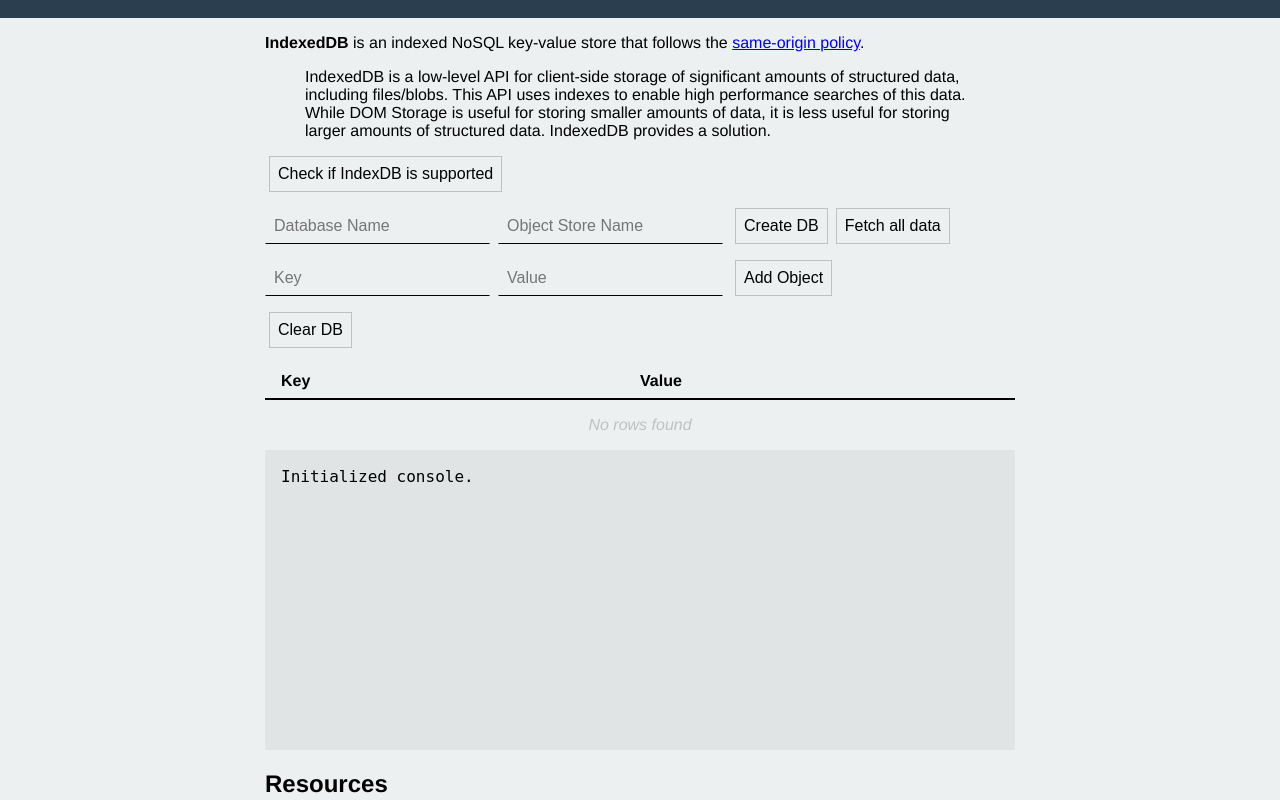
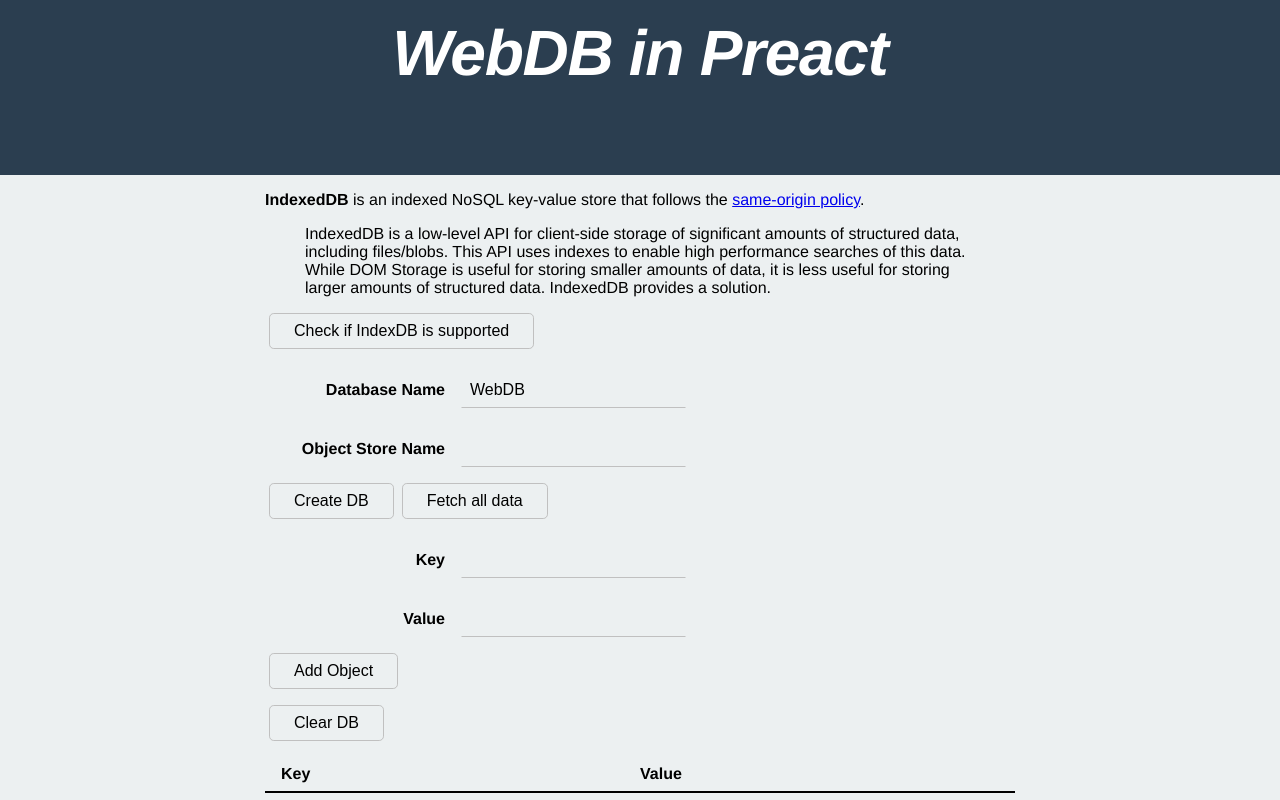
Before and after one commit to danyim/webdb, a Preact app: page / in a window 1280 px wide. Shown: the top 800 px of the page. Built offline with nearby package versions, Linux system fonts and the light colour scheme.

Commit message:
adding error handling for duplicate keys and improving styling (added labels) for inputs

```diff
--- a/src/App.css
+++ b/src/App.css
@@ -1,9 +1,12 @@
 .App {
-  display: flex;
-  flex-flow: column nowrap;
-  justify-content: center;
   height: 100%;
   width: 100%;
+}
+
+header {
+  height: 175px;
+  display: block;
+  background-color: #2b3e50;
 }
 
 .App-header {
@@ -26,9 +29,3 @@
   width: 750px;
   margin: 0 auto;
 }
-
-header {
-  height: 175px;
-  display: block;
-  background-color: #2b3e50;
-}
--- a/src/App.js
+++ b/src/App.js
@@ -13,7 +13,7 @@ class App extends Component {
     this.state = {
       console: ['Initialized console.'],
       items: [],
-      dbName: 'Test'
+      dbName: 'WebDB'
     }
   }
 
@@ -43,17 +43,31 @@ class App extends Component {
     })
   }
 
-  init = (dbName, objectStoreName = 'Test') => {
-    this.log(`Creating database '${dbName}'...`)
-    this.db = idb.open(dbName, 1, upgradeDb => {
+  init = (dbName, objectStoreName) => {
+    if (!objectStoreName) {
+      this.log(`Error: Object store name can't be null`)
+      return false
+    }
+    this.log(`Creating '${objectStoreName}' in '${dbName}'...`)
+    this.db = idb
+      .open(dbName, 1, upgradeDb => {
+        console.log('in upgrade')
         if (!upgradeDb.objectStoreNames.contains(objectStoreName)) {
-        this.log(`Creating object store '${objectStoreName}' in '${dbName}'`)
           upgradeDb.createObjectStore(objectStoreName, { keyPath: 'key' })
+          this.log(`Object store '${objectStoreName}' in '${dbName}' created!`)
         } else {
           this.log(
             `Object store '${objectStoreName}' in '${dbName}' already exists!`
           )
         }
+      })
+      // .then(data => {
+      //   console.log(data)
+      // })
+      .catch(() => {
+        this.log(
+          `Error creating object store '${objectStoreName}' in '${dbName}' created!`
+        )
       })
   }
 
@@ -61,7 +75,7 @@ class App extends Component {
     return idb.open(dbName, 1)
   }
 
-  getAll = (dbName, objectStoreName = 'Test') => {
+  getAll = (dbName, objectStoreName) => {
     this.open(dbName)
       .then(db => {
         const tx = db.transaction(objectStoreName, 'readonly')
@@ -78,7 +92,16 @@ class App extends Component {
       })
   }
 
-  add = (dbName, data, objectStoreName = 'Test') => {
+  add = (dbName, objectStoreName, data) => {
+    if (
+      this.state.objectStoreName === objectStoreName &&
+      this.state.items.findIndex(v => v.key === data.key) >= 0
+    ) {
+      this.log(
+        `Write object failed. Key '${data.key}' exists in '${objectStoreName}'.`
+      )
+      return false
+    }
     this.open(dbName)
       .then(db => {
         const tx = db.transaction(objectStoreName, 'readwrite')
@@ -86,7 +109,9 @@ class App extends Component {
         const item = {
           ...data
         }
-        this.log(`Writing an object to '${objectStoreName}' in '${dbName}'...`)
+        this.log(
+          `Trying to write an object to '${objectStoreName}' in '${dbName}'...`
+        )
         store.add(item)
         return tx.complete
       })
@@ -98,7 +123,7 @@ class App extends Component {
       })
   }
 
-  clear = (dbName, objectStoreName = 'Test') => {
+  clear = (dbName, objectStoreName) => {
     if (!confirm('Are you sure?')) return
     this.open(dbName)
       .then(db => {
@@ -142,18 +167,24 @@ class App extends Component {
             Check if IndexDB is supported
           </button>
           <p />
+          <label htmlFor="dbName">
+            <span>Database Name</span>
             <input
               name="dbName"
               type="text"
-            placeholder="Database Name"
               onChange={this.handleInputChange}
+              value="WebDB"
             />
+          </label>
+
+          <label htmlFor="objectStoreName">
+            <span>Object Store Name</span>
             <input
               name="objectStoreName"
               type="text"
-            placeholder="Object Store Name"
               onChange={this.handleInputChange}
             />
+          </label>
           <button
             onClick={() => {
               this.init(this.state.dbName, this.state.objectStoreName)
@@ -170,22 +201,27 @@ class App extends Component {
           </button>
           <p />
 
+          <label htmlFor="newObjectKey">
+            <span>Key</span>
             <input
               name="newObjectKey"
               type="text"
-            placeholder="Key"
               onChange={this.handleInputChange}
             />
+          </label>
+
+          <label htmlFor="newObjectValue">
+            <span>Value</span>
             <input
               name="newObjectValue"
               type="text"
-            placeholder="Value"
               onChange={this.handleInputChange}
             />
+          </label>
 
           <button
             onClick={() => {
-              this.add(this.state.dbName, {
+              this.add(this.state.dbName, this.state.objectStoreName, {
                 key: this.state.newObjectKey,
                 value: this.state.newObjectValue
               })
--- a/src/index.css
+++ b/src/index.css
@@ -24,8 +24,9 @@ button {
   background-color: transparent;
   transition: 0.5s all;
   cursor: pointer;
-  padding: 0.5rem;
+  padding: 0.5rem 1.5rem;
   margin: 0 0.25rem;
+  border-radius: 0.3rem;
 }
 
 button:hover,
@@ -37,7 +38,7 @@ input[type="text"] {
   font-size: 1.0rem;
   outline: 0;
   border: 1px solid transparent;
-  border-bottom-color: black;
+  border-bottom-color: #c0c0c0;
   background-color: transparent;
   transition: 0.2s all;
   padding: 0.5rem;
@@ -49,5 +50,20 @@ input[type="text"]:hover {
 }
 
 input[type="text"]:focus {
-  /* border-color: black; */
+  border-bottom-color: black;
 }
+
+label {
+  display: block;
+  margin: 1rem;
+}
+
+label span {
+  font-size: 1rem;
+  font-weight: bold;
+  width: 180px;
+  display: inline-block;
+  text-align: right;
+  padding: 1rem;
+  padding-bottom: 0;
+}
```
Lines whose indentation alone changed are shown as unchanged.
